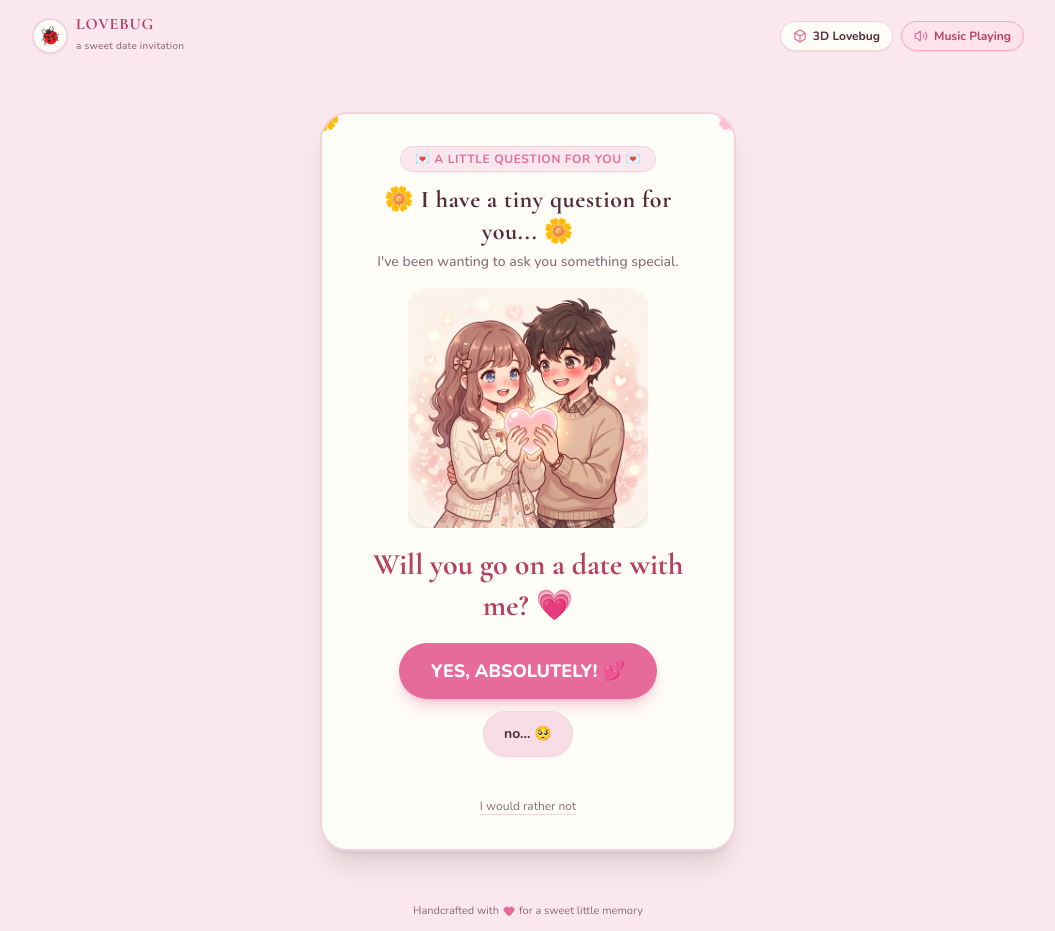
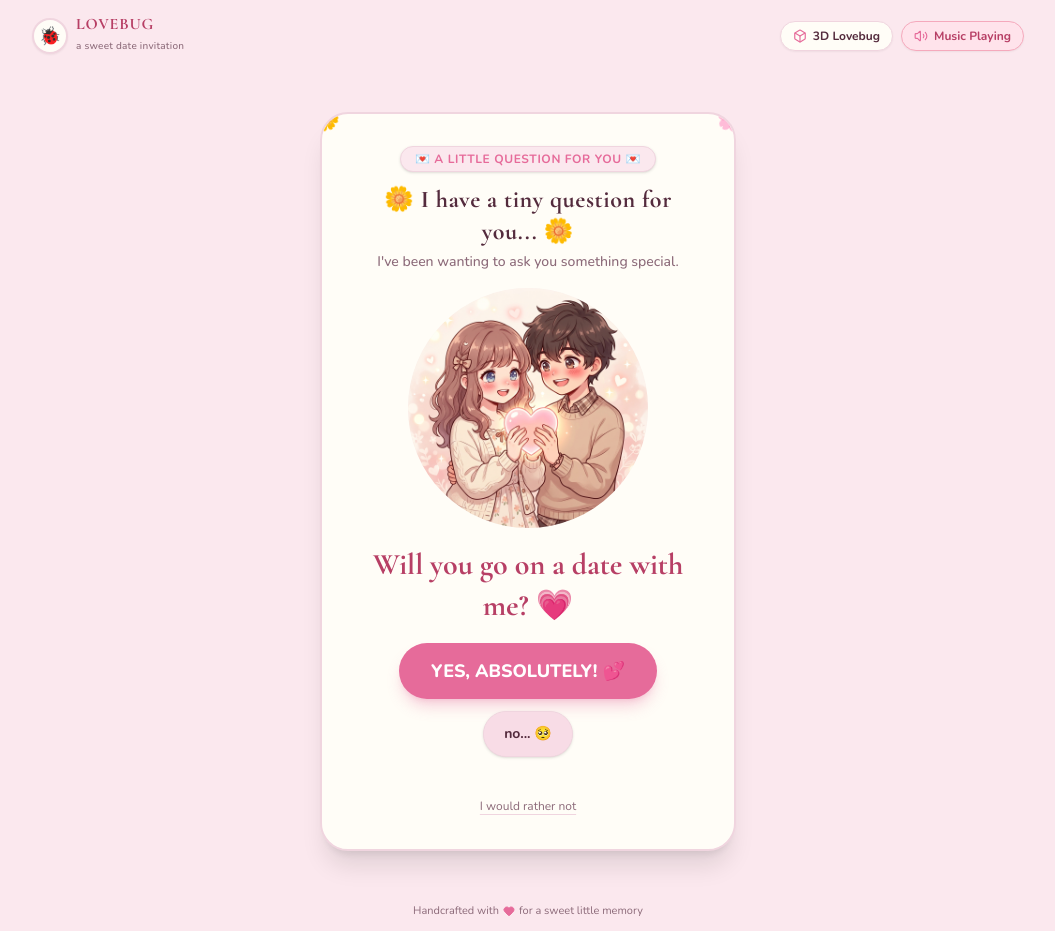
Before and after one commit to abhiminnal63-spec/lovebug, a React (Vite) app: page / in a window 1280 px wide. Shown: the whole page, without its empty margins (112-1167 px from the left). Built offline with nearby package versions, Linux system fonts and the light colour scheme; a web font is replaced by a local one.

Commit message:
Refactor StepInvitation component with image imports

```diff
--- a/src/components/StepInvitation.tsx
+++ b/src/components/StepInvitation.tsx
@@ -1,6 +1,12 @@
+
 import React, { useState, useRef } from 'react';
 import { motion, AnimatePresence } from 'framer-motion';
 import { sound } from '../utils/audio';
+
+import invitationImage from '../assets/images/couple_invitation_1792415502092.jpg';
+import sadImage from '../assets/images/couple_sad_1792415806306.jpg';
+import heartbrokenImage from '../assets/images/couple_heartbroken_1792415807021.jpg';
+import devastatedImage from '../assets/images/couple_devastated_1792415807351.jpg';
 
 interface StepInvitationProps {
   onYes: (origin?: { x: number; y: number }) => void;
@@ -17,112 +23,107 @@ interface ReactionStage {
 
 const REACTION_STAGES: ReactionStage[] = [
   {
-    image: '/src/assets/images/couple_invitation_1792415502092.jpg',
+    image: invitationImage,
     tag: '💌 A little question for you 💌',
     subtitle: "I've been wanting to ask you something special.",
-    alt: 'Adorable cute couple holding a glowing heart together',
+    alt: 'Cute couple holding a glowing heart together',
     noLabel: 'no... 🥺',
   },
   {
-    image: '/src/assets/images/couple_sad_1792415806306.jpg',
+    image: sadImage,
     tag: '🥺 Wait, are you sure? 🥺',
     subtitle: 'Wait... are you really thinking of saying no? 🥺',
-    alt: 'Cute couple looking sad and pouting with big teary eyes',
+    alt: 'Cute couple looking sad with teary eyes',
     noLabel: 'hehe, are you sure? 🥺',
   },
   {
-    image: '/src/assets/images/couple_heartbroken_1792415807021.jpg',
+    image: heartbrokenImage,
     tag: '💔 Our Heart is Breaking... 💔',
     subtitle: 'Our little heart is cracking into two... 💔😭',
-    alt: 'Cute couple crying tearfully holding a cracked pink heart',
+    alt: 'Cute couple crying while holding a broken heart',
     noLabel: 'pretty please? 💗',
   },
   {
-    image: '/src/assets/images/couple_devastated_1792415807351.jpg',
+    image: devastatedImage,
     tag: '🌧️ 100% EMOTIONAL DAMAGE 🌧️',
     subtitle: 'CRITICAL EMOTIONAL DAMAGE! Sobbing waterfalls! 🌧️😭',
-    alt: 'Cute couple comically devastated weeping waterfalls of tears under a raincloud',
+    alt: 'Cute couple comically devastated under a raincloud',
     noLabel: 'just click YES already! 💕',
   },
 ];
 
-export const StepInvitation: React.FC<StepInvitationProps> = ({ onYes, onDecline }) => {
+export const StepInvitation: React.FC<StepInvitationProps> = ({
+  onYes,
+  onDecline,
+}) => {
   const [dodgeCount, setDodgeCount] = useState(0);
   const [noPosition, setNoPosition] = useState({ x: 0, y: 0 });
+
   const containerRef = useRef<HTMLDivElement>(null);
   const noButtonRef = useRef<HTMLButtonElement>(null);
 
-  // Determine stage based on number of dodges / no clicks
-  // 0 -> hopeful, 1-2 -> sad, 3-4 -> heartbroken, 5+ -> emotional damage
   const stageIndex =
-    dodgeCount === 0
-      ? 0
-      : dodgeCount <= 2
-      ? 1
-      : dodgeCount <= 4
-      ? 2
-      : 3;
+    dodgeCount === 0 ? 0 :
+    dodgeCount <= 2 ? 1 :
+    dodgeCount <= 4 ? 2 : 3;
 
   const currentStage = REACTION_STAGES[stageIndex];
 
-  // Perform playful dodge within safe container bounds and trigger stage transition
   const handleDodge = () => {
     sound.playBoing();
-    setDodgeCount((prev) => prev + 1);
+    setDodgeCount((previous) => previous + 1);
 
     if (containerRef.current && noButtonRef.current) {
       const containerRect = containerRef.current.getBoundingClientRect();
-      const btnRect = noButtonRef.current.getBoundingClientRect();
+      const buttonRect = noButtonRef.current.getBoundingClientRect();
 
-      // Keep button strictly inside container bounds without escaping
-      const maxX = (containerRect.width - btnRect.width) / 2 - 20;
-      const maxY = 65; // Up/down safe displacement
-
-      // Generate a new random offset away from center
-      const randomX = (Math.random() * 2 - 1) * Math.max(20, maxX);
-      const randomY = (Math.random() * 2 - 1) * maxY;
+      const maxX = Math.max(
+        20,
+        (containerRect.width - buttonRect.width) / 2 - 20
+      );
+      const maxY = 45;
 
       setNoPosition({
-        x: Math.round(randomX),
-        y: Math.round(randomY),
+        x: Math.round((Math.random() * 2 - 1) * maxX),
+        y: Math.round((Math.random() * 2 - 1) * maxY),
       });
     } else {
       const offsets = [
-        { x: -50, y: 30 },
-        { x: 50, y: -25 },
-        { x: -40, y: -30 },
-        { x: 45, y: 35 },
+        { x: -40, y: 25 },
+        { x: 40, y: -20 },
+        { x: -30, y: -25 },
+        { x: 30, y: 25 },
       ];
+
       setNoPosition(offsets[dodgeCount % offsets.length]);
     }
   };
 
   return (
-    <div className="w-full max-w-md mx-auto relative z-10 px-4 py-6">
-      {/* Warm Ivory Main Card */}
-      <div className="bg-[#FFFDF7] border-2 border-[#F0D5DF] rounded-[28px] shadow-xl p-6 sm:p-8 text-center relative overflow-hidden transition-all duration-300">
-        {/* Decorative corner ribbons & daisies */}
-        <div className="absolute -top-3 -right-3 text-2xl select-none rotate-12">🌸</div>
-        <div className="absolute -top-3 -left-3 text-2xl select-none -rotate-12">🌼</div>
+    <div className="relative z-10 mx-auto w-full max-w-md px-4 py-6">
+      <div className="relative overflow-hidden rounded-[28px] border-2 border-[#F0D5DF] bg-[#FFFDF7] p-6 text-center shadow-xl transition-all duration-300 sm:p-8">
+        <div className="absolute -right-3 -top-3 rotate-12 select-none text-2xl">
+          🌸
+        </div>
+        <div className="absolute -left-3 -top-3 -rotate-12 select-none text-2xl">
+          🌼
+        </div>
 
-        {/* Dynamic Header Ribbon / Tag */}
-        <div className="inline-flex items-center gap-1.5 px-3.5 py-1 rounded-full bg-[#FBE8EE] border border-[#F0D5DF] text-xs font-bold text-[#E66B9A] tracking-wider uppercase mb-3 shadow-xs transition-all">
+        <div className="mb-3 inline-flex items-center gap-1.5 rounded-full border border-[#F0D5DF] bg-[#FBE8EE] px-3.5 py-1 text-xs font-bold uppercase tracking-wider text-[#E66B9A] shadow-sm">
           <span>{currentStage.tag}</span>
         </div>
 
-        {/* Heading */}
-        <h2 className="text-xl sm:text-2xl font-bold text-[#542B3D] tracking-wide mb-1 font-romantic">
+        <h2 className="mb-1 font-romantic text-xl font-bold tracking-wide text-[#542B3D] sm:text-2xl">
           🌼 I have a tiny question for you... 🌼
         </h2>
 
-        {/* Dynamic Subtitle */}
-        <p className="text-xs sm:text-sm text-[#8C6A79] mb-4 min-h-[20px] transition-all font-medium">
+        <p className="mb-4 min-h-[20px] text-xs font-medium text-[#8C6A79] transition-all sm:text-sm">
           {currentStage.subtitle}
         </p>
 
-        {/* Progressive Reaction Image with Smooth Crossfade */}
-        <div className="relative mx-auto my-3 w-52 h-52 sm:w-60 sm:h-60 flex items-center justify-center overflow-hidden">
-          <div className="absolute inset-0 bg-radial from-[#FBE8EE] to-transparent rounded-full -z-10 transform scale-95" />
+        <div className="relative mx-auto my-3 flex h-52 w-52 items-center justify-center overflow-hidden rounded-full sm:h-60 sm:w-60">
+          <div className="absolute inset-0 rounded-full bg-[#FBE8EE] opacity-60" />
+
           <AnimatePresence mode="wait">
             <motion.img
               key={currentStage.image}
@@ -132,32 +133,39 @@ export const StepInvitation: React.FC<StepInvitationProps> = ({ onYes, onDecline
               animate={{ opacity: 1, scale: 1, rotate: 0 }}
               exit={{ opacity: 0, scale: 1.05, rotate: 2 }}
               transition={{ duration: 0.35, ease: 'easeInOut' }}
-              className="w-full h-full object-contain rounded-3xl drop-shadow-md select-none will-change-transform"
-              referrerPolicy="no-referrer"
+              className="relative h-full w-full select-none object-contain drop-shadow-md"
+              draggable={false}
+              onError={(event) => {
+                console.error(
+                  'Failed to load invitation image:',
+                  event.currentTarget.src
+                );
+              }}
             />
           </AnimatePresence>
         </div>
 
-        {/* Big Romantic Question */}
         <div className="my-4">
-          <h1 className="text-2xl sm:text-3xl font-extrabold text-[#B73F65] leading-snug font-romantic">
+          <h1 className="font-romantic text-2xl font-extrabold leading-snug text-[#B73F65] sm:text-3xl">
             Will you go on a date with me? 💗
           </h1>
         </div>
 
-        {/* Interactive Buttons Container */}
         <div
           ref={containerRef}
-          className="relative min-h-[125px] flex flex-col items-center justify-center gap-3 mt-4"
+          className="relative mt-4 flex min-h-[125px] flex-col items-center justify-center gap-3"
         >
-          <div className="flex flex-wrap items-center justify-center gap-3 w-full">
-            {/* YES Button - Prominent Strawberry Pink Pill that progressively expands */}
+          <div className="flex w-full flex-wrap items-center justify-center gap-3">
             <button
-              onClick={(e) => {
+              type="button"
+              onClick={(event) => {
                 sound.playCelebration();
-                onYes({ x: e.clientX, y: e.clientY });
+                onYes({
+                  x: event.clientX,
+                  y: event.clientY,
+                });
               }}
-              className="bg-[#E66B9A] hover:bg-[#D95386] active:scale-95 text-white font-extrabold text-base sm:text-lg px-8 py-3.5 rounded-full shadow-lg shadow-[#E66B9A]/30 transition-all transform hover:-translate-y-0.5 cursor-pointer flex items-center gap-2 will-change-transform"
+              className="flex cursor-pointer items-center gap-2 rounded-full bg-[#E66B9A] px-8 py-3.5 text-base font-extrabold text-white shadow-lg shadow-[#E66B9A]/30 transition-colors hover:bg-[#D95386] active:scale-95 sm:text-lg"
               style={{
                 transform: `scale(${1 + Math.min(dodgeCount * 0.08, 0.5)})`,
               }}
@@ -165,31 +173,32 @@ export const StepInvitation: React.FC<StepInvitationProps> = ({ onYes, onDecline
               <span>YES, ABSOLUTELY! 💕</span>
             </button>
 
-            {/* NO Button - Playful Dodging Button changing label & triggering damage stages */}
             <button
               ref={noButtonRef}
+              type="button"
               onMouseEnter={handleDodge}
               onTouchStart={handleDodge}
               onClick={handleDodge}
               style={{
                 transform: `translate(${noPosition.x}px, ${noPosition.y}px)`,
-                transition: 'transform 320ms cubic-bezier(0.34, 1.56, 0.64, 1)',
+                transition:
+                  'transform 320ms cubic-bezier(0.34, 1.56, 0.64, 1)',
               }}
-              className="bg-[#F8DCE6] hover:bg-[#F2CCD9] text-[#542B3D] font-bold text-sm px-5 py-3 rounded-full border border-[#F0D5DF] shadow-xs cursor-pointer select-none will-change-transform"
+              className="cursor-pointer select-none rounded-full border border-[#F0D5DF] bg-[#F8DCE6] px-5 py-3 text-sm font-bold text-[#542B3D] shadow-sm hover:bg-[#F2CCD9]"
               aria-label="No option"
             >
               <span>{currentStage.noLabel}</span>
             </button>
           </div>
 
-          {/* Gentle Respectful Alternative for Consent */}
           <div className="mt-4 pt-2">
             <button
+              type="button"
               onClick={() => {
                 sound.playSoftTap();
                 onDecline();
               }}
-              className="text-xs text-[#8C6A79] hover:text-[#542B3D] underline underline-offset-4 decoration-[#F0D5DF] hover:decoration-[#E66B9A] transition-colors cursor-pointer"
+              className="cursor-pointer text-xs text-[#8C6A79] underline decoration-[#F0D5DF] underline-offset-4 transition-colors hover:text-[#542B3D] hover:decoration-[#E66B9A]"
             >
               I would rather not
             </button>
```
